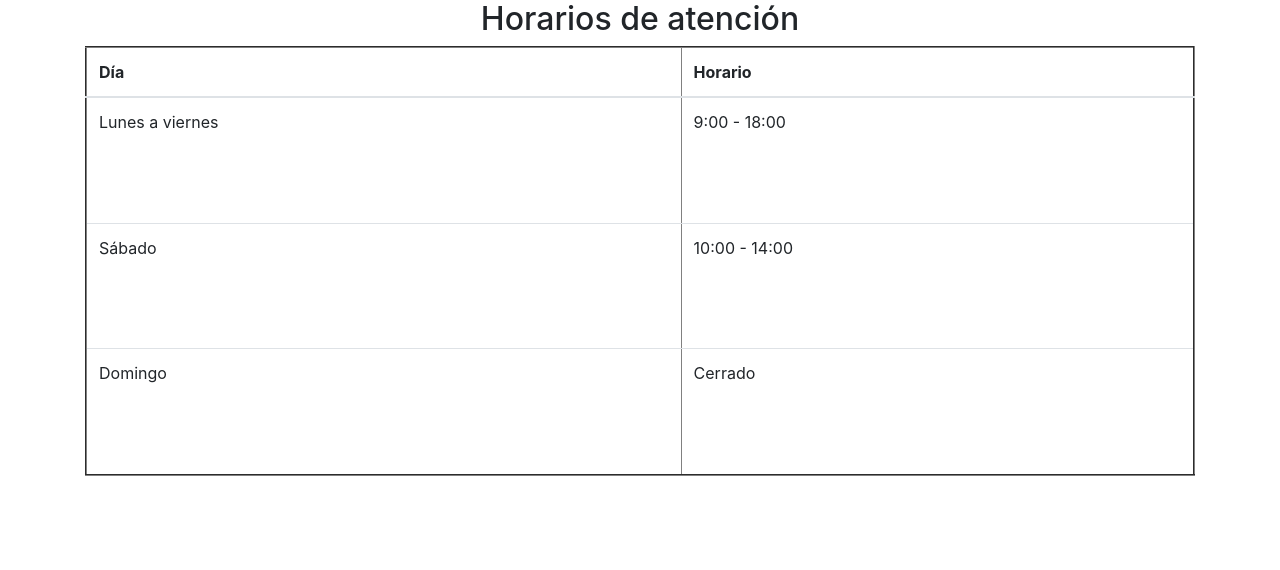
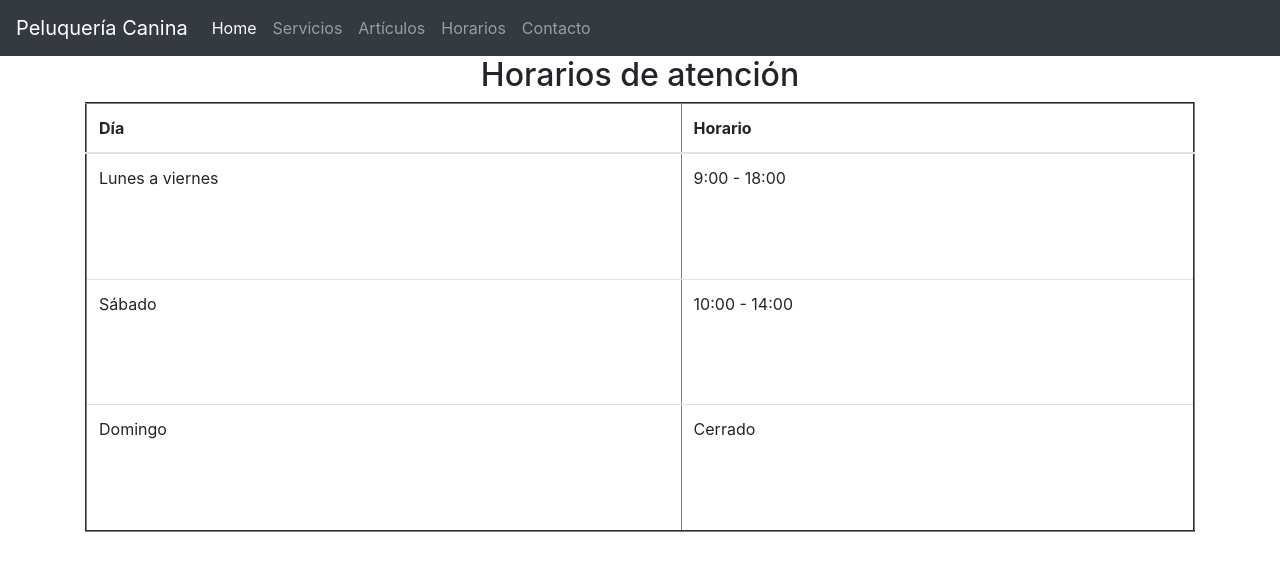
Before and after one commit to Ismaelolazo/Peluqueria-Canina, a plain HTML site: page horarios.html in a window 1280 px wide. Drawn offline with nearby package versions, Linux system fonts and the light colour scheme.

Commit message:
Add files via upload

```diff
--- a/horarios.html
+++ b/horarios.html
@@ -3,8 +3,34 @@
     <meta charset="utf-8" />
     <title>Peluquería Canina</title>
     <link rel="stylesheet" href="https://stackpath.bootstrapcdn.com/bootstrap/4.3.1/css/bootstrap.min.css">
+    <link rel="stylesheet" href="styles.css">
 </head>
 <body>
+  <nav class="navbar navbar-expand-lg navbar-dark bg-dark">
+    <a class="navbar-brand" href="#">Peluquería Canina</a>
+    <button class="navbar-toggler" type="button" data-toggle="collapse" data-target="#navbarNav" aria-controls="navbarNav" aria-expanded="false" aria-label="Toggle navigation">
+      <span class="navbar-toggler-icon"></span>
+    </button>
+    <div class="collapse navbar-collapse" id="navbarNav">
+      <ul class="navbar-nav">
+        <li class="nav-item active">
+          <a class="nav-link" href="#index.html">Home</a>
+        </li>
+        <li class="nav-item">
+          <a class="nav-link" href="#">Servicios</a>
+        </li>
+        <li class="nav-item">
+          <a class="nav-link" href="#">Artículos</a>
+        </li>
+        <li class="nav-item">
+          <a class="nav-link" href="#">Horarios</a>
+        </li>
+        <li class="nav-item">
+          <a class="nav-link" href="#">Contacto</a>
+        </li>
+      </ul>
+    </div>
+  </nav>
         <div class="container">
             <h2 class="text-center">Horarios de atención</h2>
             <table class="table" border="2" height="430" width="435">
```
